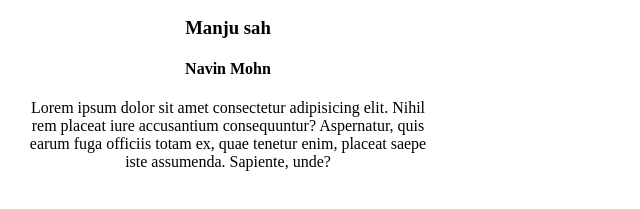
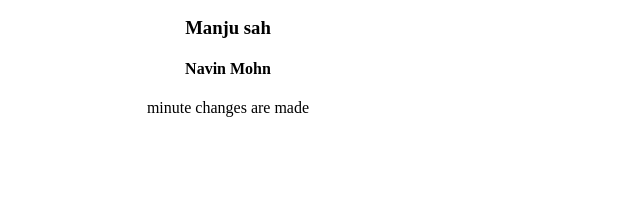
Before and after one commit to BPSah-50/Naveen-13-07-2022, a plain HTML site: page index.html in a window 1280 px wide. Shown: the part 283-492 px from the top of the page, without its empty margins (0-640 px from the left). Drawn offline with Linux system fonts and the light colour scheme.

Commit message:
updated commit operation

```diff
--- a/index.html
+++ b/index.html
@@ -33,7 +33,7 @@
       <h2>Ravita</h2>
       <h3>Manju sah</h3>
       <h4>Navin Mohn</h4>
-      <p>Lorem ipsum dolor sit amet consectetur adipisicing elit. Nihil rem placeat iure accusantium consequuntur? Aspernatur, quis earum fuga officiis totam ex, quae tenetur enim, placeat saepe iste assumenda. Sapiente, unde?</p>
+      <p>minute changes are made</p>
    </div>
   </body>
 </html>
```
